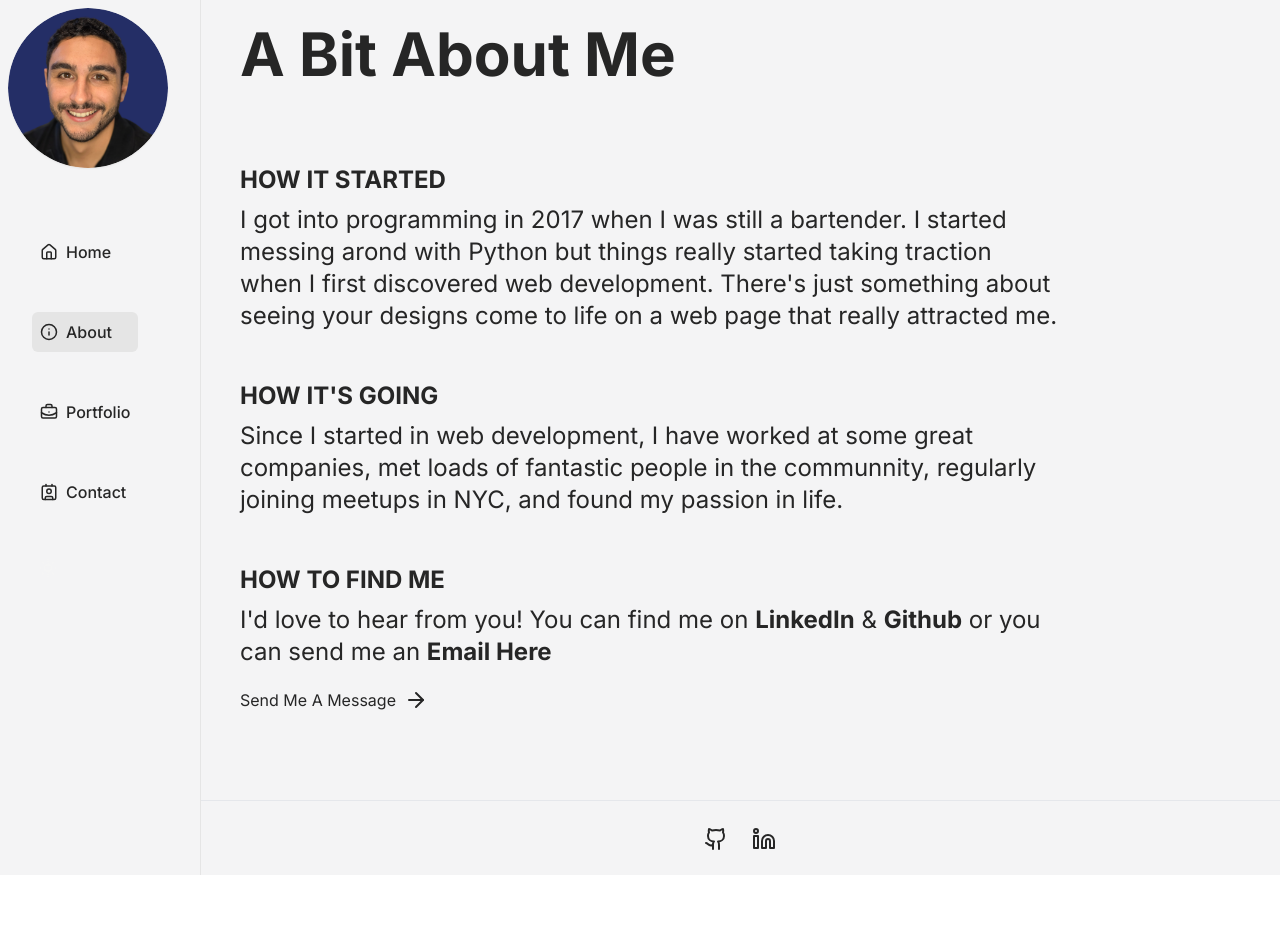
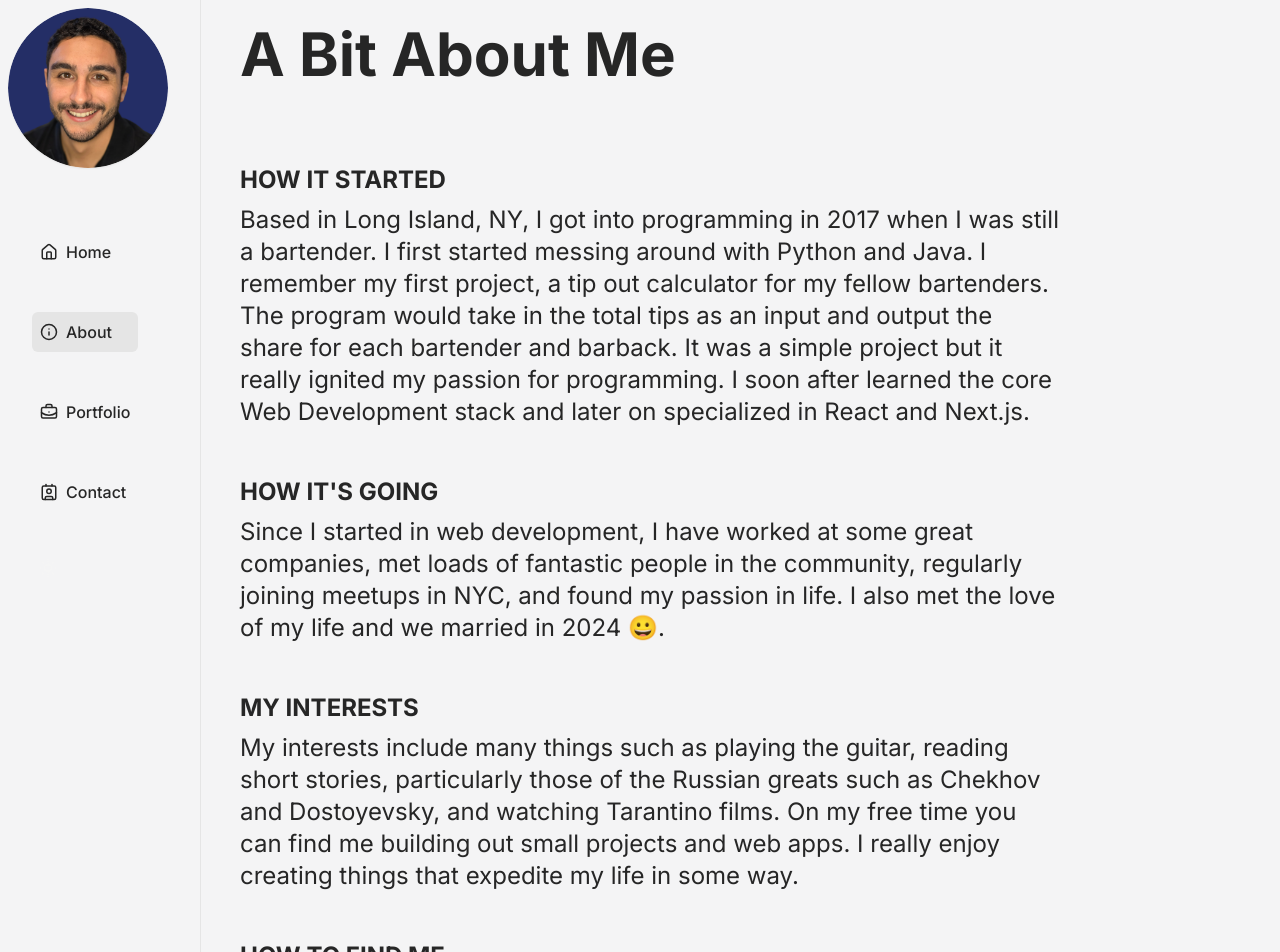
Before and after one commit to MarcAnthony-WebDev/Portfolio-Site-v2, a Next.js app: page /about in a window 1280 px wide. Shown: the top 952 px of the page. Before the commit the page ends 875 px from the top, so only its background shows below. Built offline with nearby package versions, Linux system fonts and the light colour scheme.

Commit message:
modifications to about page

```diff
--- a/app/about/page.tsx
+++ b/app/about/page.tsx
@@ -14,25 +14,41 @@ const About = () => {
         <div className="text-group flex flex-col gap-2">
           <h4 className="">HOW IT STARTED</h4>
           <p>
-            I got into programming in 2017 when I was still a bartender. I
-            started messing arond with Python but things really started taking
-            traction when I first discovered web development. There&apos;s just
-            something about seeing your designs come to life on a web page that
-            really attracted me.
+            Based in Long Island, NY, I got into programming in 2017 when I was
+            still a bartender. I first started messing around with Python and
+            Java. I remember my first project, a tip out calculator for my
+            fellow bartenders. The program would take in the total tips as an
+            input and output the share for each bartender and barback. It was a
+            simple project but it really ignited my passion for programming. I
+            soon after learned the core Web Development stack and later on
+            specialized in React and Next.js.
           </p>
         </div>
         <div className="text-group flex flex-col gap-2">
           <h4 className="">HOW IT&apos;S GOING</h4>
           <p>
             Since I started in web development, I have worked at some great
-            companies, met loads of fantastic people in the communnity,
-            regularly joining meetups in NYC, and found my passion in life.
+            companies, met loads of fantastic people in the community, regularly
+            joining meetups in NYC, and found my passion in life. I also met the
+            love of my life and we married in 2024 😀.
           </p>
         </div>
         <div className="text-group flex flex-col gap-2">
+          <h4 className="">MY INTERESTS</h4>
+          <p>
+            My interests include many things such as playing the guitar, reading
+            short stories, particularly those of the Russian greats such as
+            Chekhov and Dostoyevsky, and watching Tarantino films. On my free
+            time you can find me building out small projects and web apps. I
+            really enjoy creating things that expedite my life in some way.
+          </p>
+        </div>
+
+        <div className="text-group flex flex-col gap-2">
           <h4 className="">HOW TO FIND ME</h4>
           <p>
-            I&apos;d love to hear from you! You can find me on{" "}
+            I&apos;d love to hear from you! Whether is be for work,
+            collaboration on a project or just to connect, you can find me on{" "}
             <Link
               className="font-bold hover:underline"
               href="https://tinyurl.com/mu88t4s9"
@@ -51,7 +67,8 @@ const About = () => {
             or you can send me an{" "}
             <Link href="contact" className="font-bold hover:underline">
               Email Here
-            </Link>{" "}
+            </Link>
+            .
           </p>
           <Link
             passHref
```
